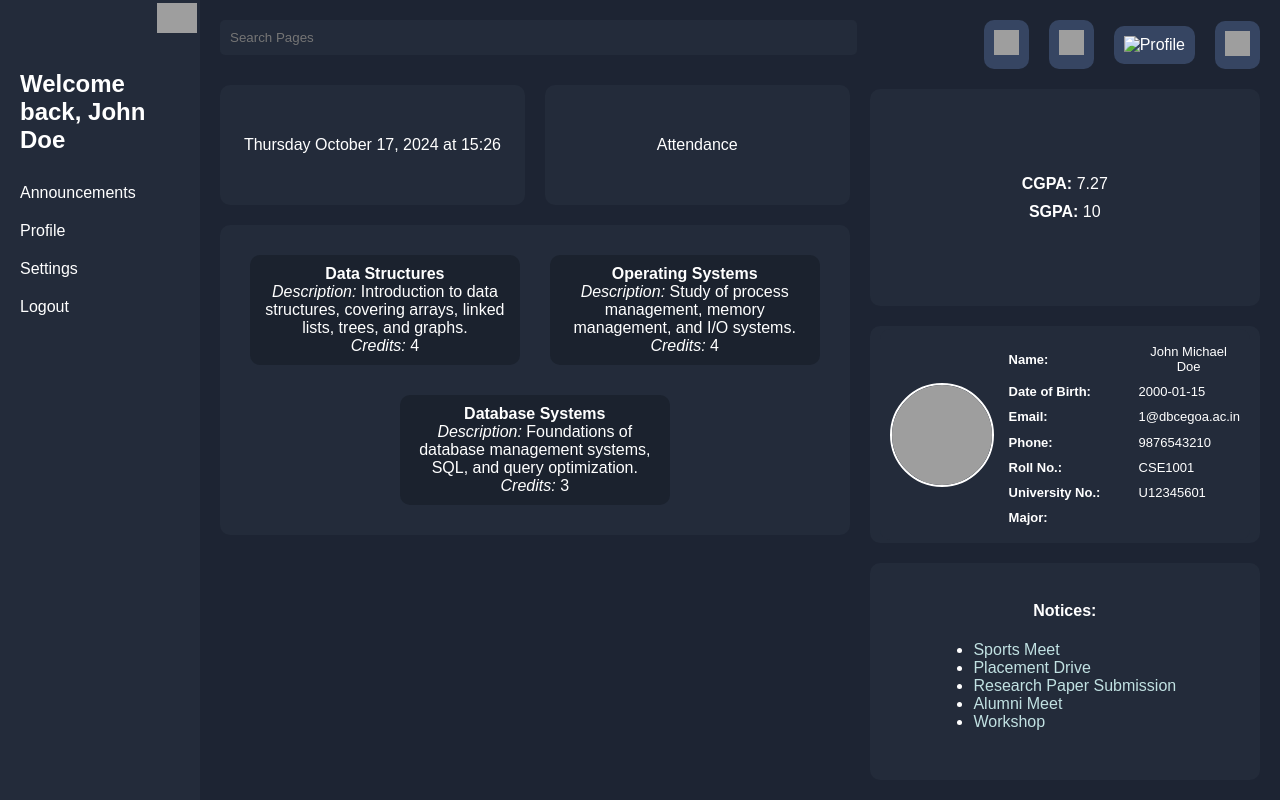
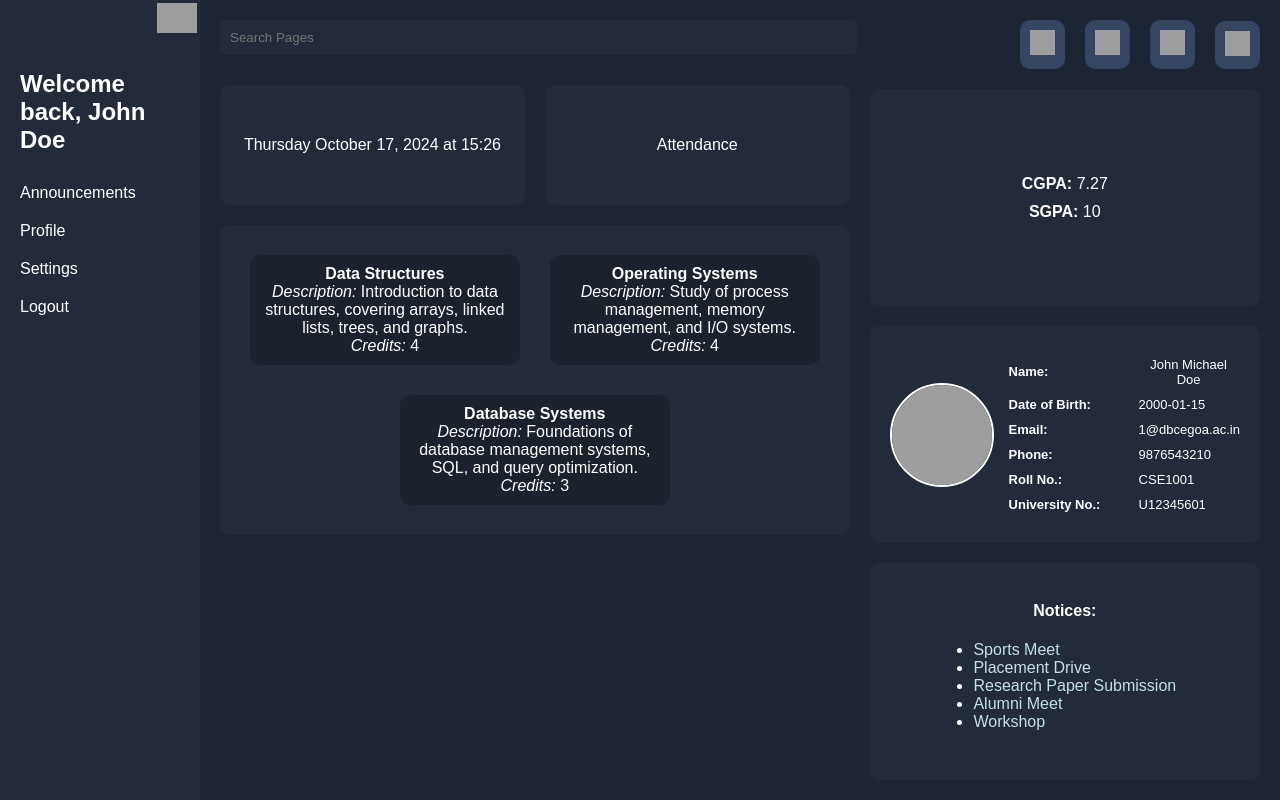
Before and after one commit to MalcolmAntao/Student-Information-System, a PHP site: page /StudentLanding.php in a window 1280 px wide. Run offline with PHP 8.4, Linux system fonts and the light colour scheme; a user stored in the database is signed in; data comes from the database, SQL or seed files in the repository; grey boxes are pictures that could not be loaded.

Commit message:
Fixed profile icon issue

```diff
--- a/PHP/StudentLanding.php
+++ b/PHP/StudentLanding.php
@@ -599,7 +599,7 @@ if (!empty($profile['Profile_Picture'])) {
                         <img src="../Assets/Game.svg" alt="Game" width="25" height="25">
                     </div>
                     <div class="icon">
-                        <img src="" alt="Profile" width="25" height="25">
+                        <img src="../Assets/Profile.svg" alt="Profile" width="25" height="25">
                     </div>
                     <!-- Dark Mode Toggle Button -->
                     <button class="toggle-button" id="toggle-mode">
@@ -624,7 +624,6 @@ if (!empty($profile['Profile_Picture'])) {
                             <p><strong>Phone:</strong> <?= htmlspecialchars($profile['PhoneNo']); ?></p>
                             <p><strong>Roll No.:</strong> <?= htmlspecialchars($profile['Roll_No']); ?></p>
                             <p><strong>University No.:</strong> <?= htmlspecialchars($profile['University_No']); ?></p>
-                            <p><strong>Major:</strong> <?= htmlspecialchars($profile['Major']); ?></p>
                             <!-- Bio removed as per the requirement -->
                         </div>
                     </div>
```
